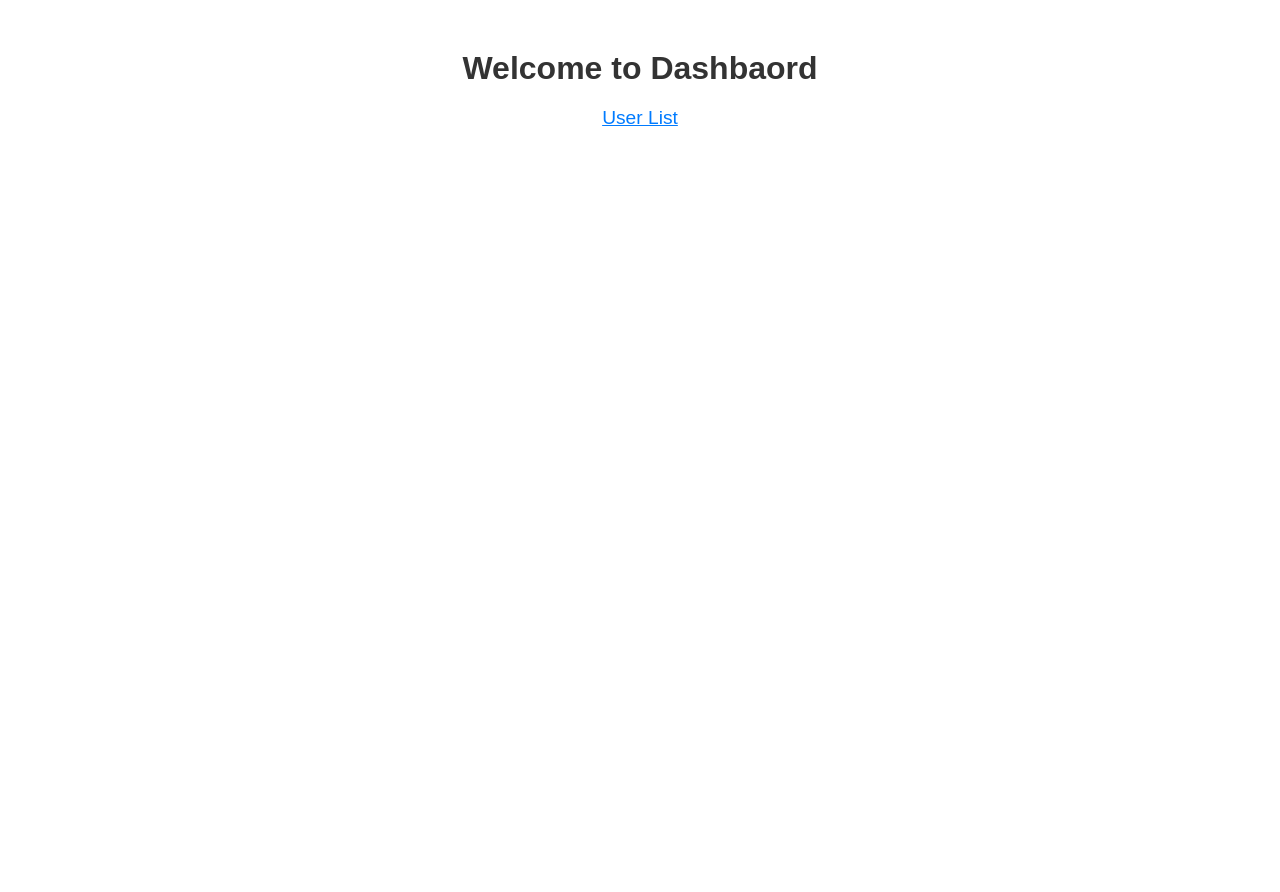
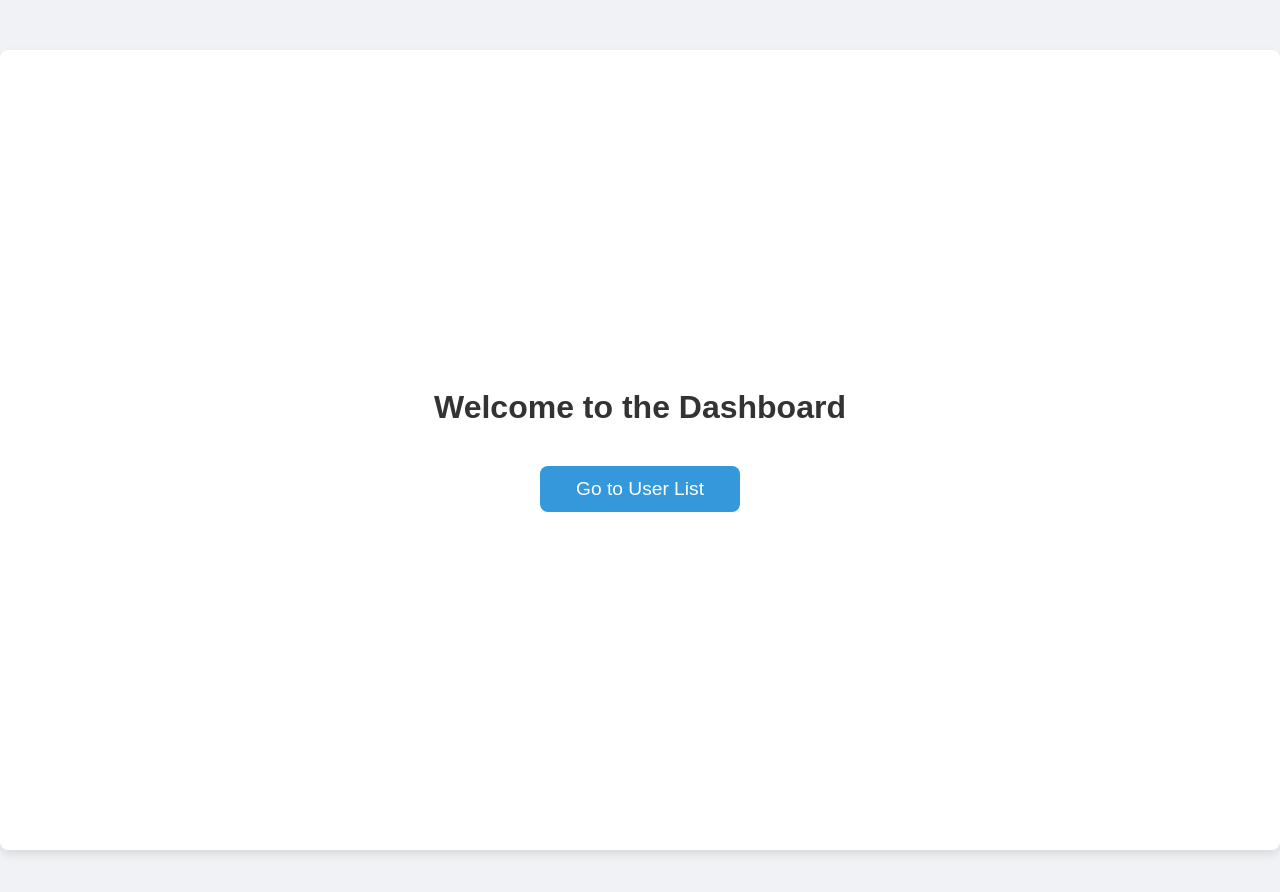
Before and after one commit to monirseccse/Show-user-from-multiple-datasource-frontend, a React (Vite) app in the folder user-lidt/: page / in a window 1280 px wide. Shown: the top 892 px of the page. Before the commit the page ends 800 px from the top, so only its background shows below. Built offline with nearby package versions, Linux system fonts and the light colour scheme.

Commit message:
pagination done

```diff
--- /dev/null
+++ b/user-lidt/src/home.css
@@ -0,0 +1,58 @@
+/* Reset margins and paddings */
+* {
+    margin: 0;
+    padding: 0;
+    box-sizing: border-box;
+  }
+
+  /* Body Styling */
+  body {
+    font-family: Arial, sans-serif;
+    background-color: #f0f2f5;
+    color: #333;
+  }
+
+  /* Home Page Container */
+  .home-container {
+    display: flex;
+    flex-direction: column;
+    justify-content: center;
+    align-items: center;
+    height: 100vh;
+    background-color: #ffffff;
+    border-radius: 8px;
+    padding: 40px;
+    text-align: center;
+    box-shadow: 0 4px 10px rgba(0, 0, 0, 0.1);
+  }
+
+  /* Title Styling */
+  .title {
+    font-size: 2.5rem;
+    color: #333;
+    margin-bottom: 30px;
+    font-weight: 600;
+    line-height: 1.2;
+  }
+
+  /* Button Styling */
+  .navigate-button {
+    padding: 12px 24px;
+    font-size: 1.2rem;
+    color: white;
+    background-color: #3498db;
+    border: none;
+    border-radius: 8px;
+    cursor: pointer;
+    transition: background-color 0.3s ease, transform 0.2s ease;
+    width: 200px;
+  }
+
+  .navigate-button:hover {
+    background-color: #2980b9;
+    transform: translateY(-2px);
+  }
+
+  .navigate-button:focus {
+    outline: none;
+  }
--- a/user-lidt/src/home.jsx
+++ b/user-lidt/src/home.jsx
@@ -1,18 +1,20 @@
 import React from "react";
 import { useNavigate } from "react-router-dom";
-
+import "./Home.css"; // Ensure to import the CSS file
 
 const Home = () => {
   const navigate = useNavigate();
 
   return (
     <div className="home-container">
-      <h1>Welcome to Dashbaord</h1>
-      <ul className="nav-list">
-        <li className="nav-item" onClick={() => navigate("/users")}>
-          User List
-        </li>
-      </ul>
+      <header className="header">
+        <h1 className="header-title">Welcome to the Dashboard</h1>
+      </header>
+      <div className="content">
+        <button className="navigate-button" onClick={() => navigate("/users")}>
+          Go to User List
+        </button>
+      </div>
     </div>
   );
 };
--- a/user-lidt/src/user/user-list.css
+++ b/user-lidt/src/user/user-list.css
@@ -93,26 +93,18 @@
 
 .pagination {
   display: flex;
-  justify-content: center;
   align-items: center;
   gap: 10px;
-  margin-top: 20px;
 }
 
 .pagination button {
-  padding: 8px 12px;
-  font-size: 14px;
-  border: 1px solid #ddd;
-  background-color: #f9f9f9;
-  cursor: pointer;
-  border-radius: 4px;
+  padding: 5px 10px;
 }
 
-.pagination button:hover {
-  background-color: #ddd;
+.items-per-page-label {
+  margin-right: 5px;
 }
 
-.pagination button:disabled {
-  background-color: #f0f0f0;
-  cursor: not-allowed;
+.items-per-page-dropdown {
+  padding: 5px;
 }
--- a/user-lidt/src/user/user-list.jsx
+++ b/user-lidt/src/user/user-list.jsx
@@ -1,50 +1,48 @@
 import React, { useEffect, useState } from "react";
 import "./user-list.css";
-import { useNavigate, useSearchParams } from "react-router-dom";
-
+import { useNavigate } from "react-router-dom";
 
 const UserList = () => {
   const navigate = useNavigate();
-  const [searchParams, setSearchParams] = useSearchParams();
   const [users, setUsers] = useState([]);
   const [loading, setLoading] = useState(false);
   const [error, setError] = useState("");
   const [currentPage, setCurrentPage] = useState(1);
   const [totalPages, setTotalPages] = useState(1);
-  const itemsPerPage = 10;
-
+  const [itemsPerPage, setItemsPerPage] = useState(10); // Added state for items per page
   const [dataSource, setDataSource] = useState("nosql");
 
   const handleChange = (event) => {
-    setDataSource(event.target.value); // Update the state with the selected value
+    setDataSource(event.target.value);
+    setCurrentPage(1); // Reset to the first page when data source changes
   };
 
-  // Fetch users from the API
+  const handleItemsPerPageChange = (event) => {
+    setItemsPerPage(Number(event.target.value));
+    setCurrentPage(1); // Reset to the first page when items per page changes
+  };
+
   const fetchUsers = async (page) => {
     setLoading(true);
+    setError("");
     try {
-
       const response = await fetch(
-        `https://localhost:7006/api/User?PageNumber=1&ItemsPerPage=10`,
+        `https://localhost:7006/api/User?PageNumber=${page}&ItemsPerPage=${itemsPerPage}`,
         {
-          method: "GET", // Set the method to GET
+          method: "GET",
           headers: {
             "Content-Type": "application/json",
-            "Datasource": dataSource, // Added datasource header
+            "Datasource": dataSource,
           },
         }
       );
-      // if (!response.ok) {
-      //   throw new Error("Failed to fetch users.");
-      // }
-
+      if (!response.ok) {
+        throw new Error("Failed to fetch users.");
+      }
       const data = await response.json();
-
-
-      console.log(data)
-      setUsers(data.items || []); // Update user list
-      setCurrentPage(data.pageNumber); // Update current page
-      setTotalPages(data.totalPages); // Update total pages
+      setUsers(data.items || []);
+      setCurrentPage(data.pageNumber);
+      setTotalPages(data.totalPages);
     } catch (err) {
       setError(err.message);
     } finally {
@@ -52,32 +50,23 @@ const UserList = () => {
     }
   };
 
-  // Fetch users when the component mounts or the page changes
   useEffect(() => {
     fetchUsers(currentPage);
-  }, [currentPage]);
+  }, [currentPage, itemsPerPage, dataSource]);
 
-
-  useEffect(() => {
-    fetchUsers()
-    // setSearchParams({ currentPage: 1, filter: "active" });
-  }, [])
-
-  // Handle pagination
   const handlePageChange = (newPage) => {
     if (newPage >= 1 && newPage <= totalPages) {
       setCurrentPage(newPage);
     }
   };
 
-  // Delete a user by ID
   const deleteUser = async (userId) => {
     try {
       const response = await fetch(`https://localhost:7006/api/User/${userId}`, {
         method: "DELETE",
         headers: {
           "Content-Type": "application/json",
-          "Datasource": dataSource, // Added datasource header
+          "Datasource": dataSource,
         },
       });
       if (!response.ok) {
@@ -94,9 +83,9 @@ const UserList = () => {
     return <p>Loading users...</p>;
   }
 
-  //   if (error) {
-  //     return <p style={{ color: "red" }}>{error}</p>;
-  //   }
+  if (error) {
+    return <p style={{ color: "red" }}>{error}</p>;
+  }
 
   return (
     <div className="container">
@@ -107,7 +96,6 @@ const UserList = () => {
           <option value="nosql">NoSQL</option>
         </select>
         <p>Selected Data Source: {dataSource}</p>
-        <button onClick={() => fetchUsers()}>Fetch Data</button>
       </div>
       <div className="table-header">
         <h1>User List</h1>
@@ -180,6 +168,21 @@ const UserList = () => {
         >
           Next
         </button>
+
+        {/* Items per page dropdown */}
+        <label htmlFor="itemsPerPage" className="items-per-page-label">
+          Items per page:
+        </label>
+        <select
+          id="itemsPerPage"
+          value={itemsPerPage}
+          onChange={handleItemsPerPageChange}
+          className="items-per-page-dropdown"
+        >
+          <option value={5}>5</option>
+          <option value={10}>10</option>
+          <option value={20}>20</option>
+        </select>
       </div>
     </div>
   );
--- a/user-lidt/src/user/user-view.jsx
+++ b/user-lidt/src/user/user-view.jsx
@@ -64,15 +64,6 @@ const [dataSource, setDataSource] = useState("nosql");
     <div className="form-container">
       <div className="header">
         <h1>{id ? "User Details" : "Create User"}</h1>
-        <div>
-        <label htmlFor="dataSource">Select Data Source: </label>
-        <select id="dataSource" value={dataSource} onChange={handleChange}>
-          <option value="sql">SQL</option>
-          <option value="nosql">NoSQL</option>
-        </select>
-        <p>Selected Data Source: {dataSource}</p>
-        <button onClick={() => fetchUsers()}>Fetch Data</button>
-      </div>
         <button
           className="back-button"
           onClick={() => navigate("/users")}
```
